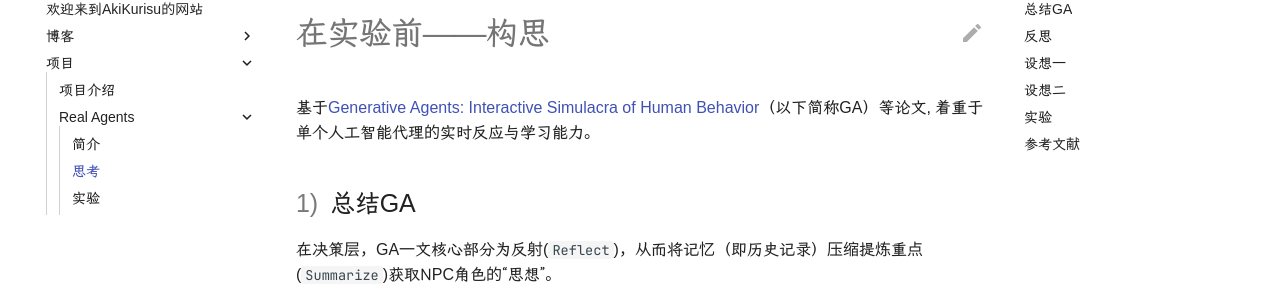
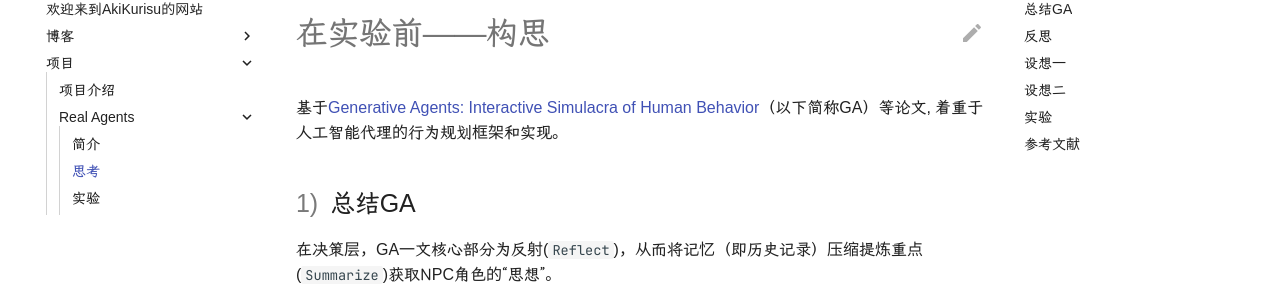
Before and after one commit to AkiKurisu/site, an MkDocs documentation site: the page built from docs/project/Real Agents/conceive.md, in a window 1280 px wide and 900 px high. Shown: the part 129-435 px from the top of the window. Built offline with MkDocs 1.6.1 and Material for MkDocs 9.7.7, drawn with Linux system fonts in a browser that asks for light colours; some web fonts are replaced; a script that is not in the unit is left out; comment, search, counter and statistics services are not loaded.

Commit message:
Update conceive.md

```diff
--- a/docs/project/Real Agents/conceive.md
+++ b/docs/project/Real Agents/conceive.md
@@ -1,6 +1,6 @@
 # 在实验前——构思
 
-基于[Generative Agents: Interactive Simulacra of Human Behavior](https://arxiv.org/abs/2304.03442)（以下简称GA）等论文, 着重于单个人工智能代理的实时反应与学习能力。
+基于[Generative Agents: Interactive Simulacra of Human Behavior](https://arxiv.org/abs/2304.03442)（以下简称GA）等论文, 着重于人工智能代理的行为规划框架和实现。
 
 ## 总结GA
 
```
